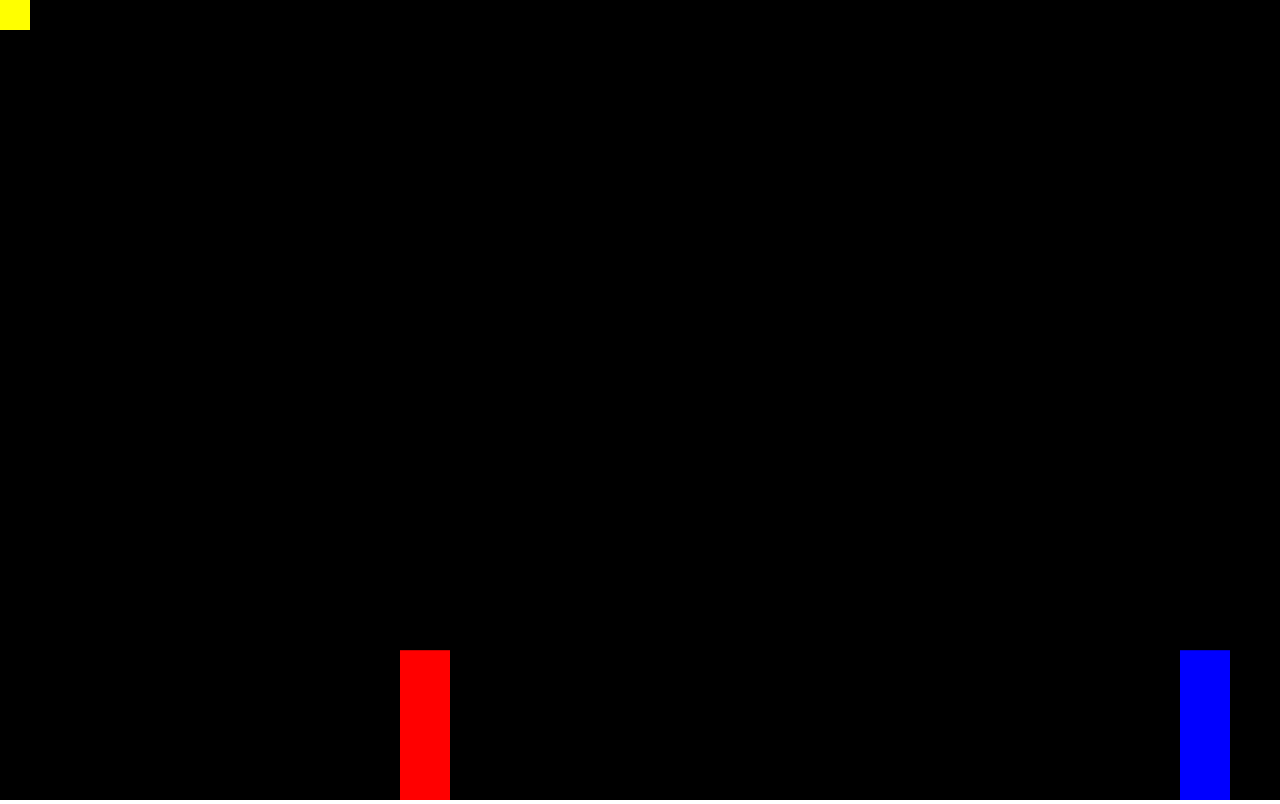
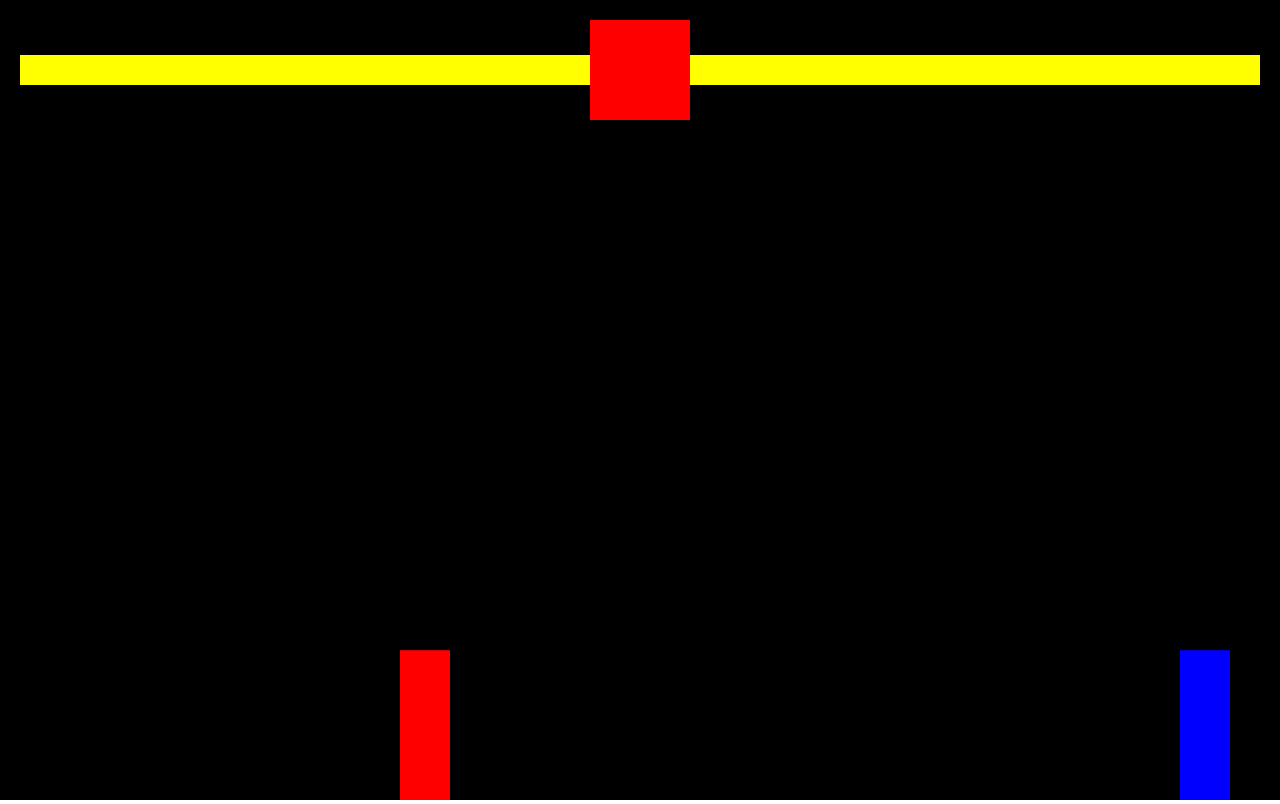
Before and after one commit to arepaFlipper/fightin_game, a website built with Vite: page index.html in a window 1280 px wide. Built offline with nearby package versions, Linux system fonts and the light colour scheme.

Commit message:
😤 (1:21:00) use the stylesheet file instead

```diff
--- a/src/style.css
+++ b/src/style.css
@@ -1,17 +1,34 @@
+* {
+  box-sizing: border-box;
+}
+
 body {
   margin: 0;
 }
 
 #app {
   position: relative;
+  display: inline-block;
 }
 
 #ui {
   position: absolute;
+  display: flex;
+  width: 100%;
+  align-items: center;
+  padding: 20px;
+
 }
 
-#player_health {
+#player_health, #enemy_health {
   background-color: yellow;
   height: 30px;
-  width: 30px;
+  width: 100%;
 }
+
+#timer {
+  background-color: red;
+  height: 100px;
+  width: 100px;
+  flex-shrink: 0;
+}
```
